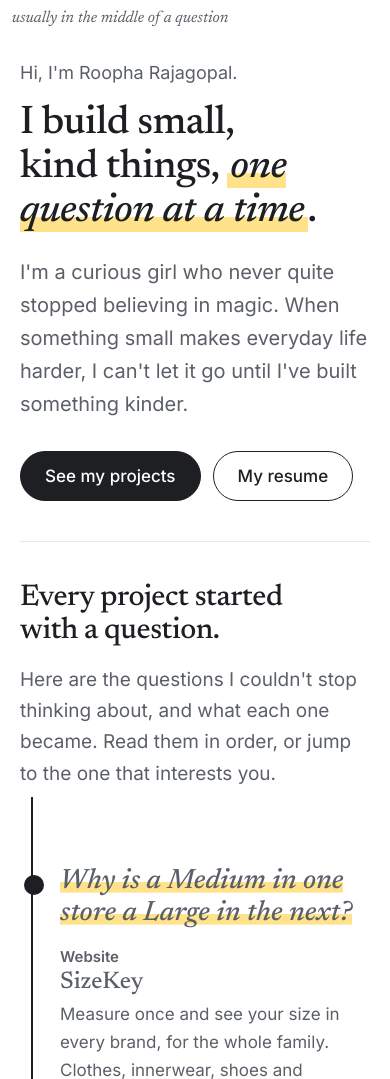
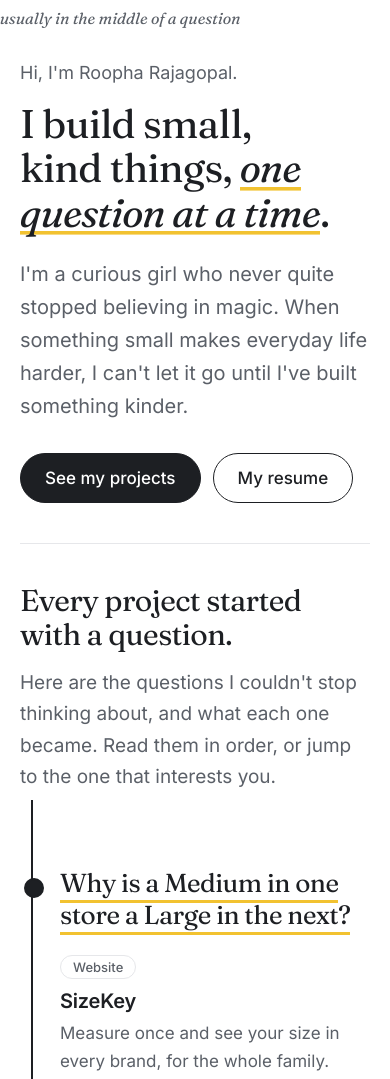
Before and after one commit to rroopha-25/RoophaRajagopal, a plain HTML site: page index.html in a window 390 px wide. Shown: the part 341-1420 px from the top of the page. Drawn offline with Linux system fonts and the light colour scheme.

Commit message:
Softer type and a thin underline that reads well in dark mode
Co-Authored-By: Claude Opus 5.5 <noreply@anthropic.com>
Claude-Session: https://claude.ai/code/session_01DTrxamfSftUGQ21NDzb2gi

```diff
--- a/index.html
+++ b/index.html
@@ -6,15 +6,15 @@
 <title>Roopha Rajagopal</title>
 <link rel="preconnect" href="https://fonts.googleapis.com">
 <link rel="preconnect" href="https://fonts.gstatic.com" crossorigin>
-<link href="https://fonts.googleapis.com/css2?family=Newsreader:ital,opsz,wght@0,6..72,500;1,6..72,400;1,6..72,500&family=Inter:wght@400;500;600&display=swap" rel="stylesheet">
+<link href="https://fonts.googleapis.com/css2?family=Fraunces:ital,opsz,wght@0,9..144,400;0,9..144,500;1,9..144,400&family=Inter:wght@400;500;600&display=swap" rel="stylesheet">
 <style>
 /* VOICE  calm, minimal, readable by anyone from a teenager to a grandparent
    IDEA   a thread of questions: every project begins with the question that started it, joined by one quiet line down the page
    PICTURE the thread itself, filling as you read, with a soft yellow marker sweeping under each question
    COLOUR white, ink #1d1f23, grey #5b6068, one gentle highlighter yellow #ffe28a
-   TYPE   Newsreader italic for questions and headings + Inter for everything else, 18px body
+   TYPE   Fraunces (soft, upright) for questions and headings + Inter for everything else, 18px body
    LAYOUT laptop: thread at left, question and answer beside it, picture at right; phone: one calm column */
-:root{color-scheme:light dark;--bg:light-dark(#ffffff,#141518);--ink:light-dark(#1d1f23,#ecedef);--soft:light-dark(#5b6068,#a3a8b0);--line:light-dark(#e6e7ea,#2a2c31);--hi:light-dark(#ffe28a,#6b5a1c);--tint:light-dark(#f6f6f4,#1b1c20)}
+:root{color-scheme:light dark;--bg:light-dark(#ffffff,#141518);--ink:light-dark(#1d1f23,#ecedef);--soft:light-dark(#5b6068,#a3a8b0);--line:light-dark(#e6e7ea,#2a2c31);--hi:light-dark(#f2c230,#f2c230);--tint:light-dark(#f6f6f4,#1b1c20)}
 :root[data-theme=light]{color-scheme:light}
 :root[data-theme=dark]{color-scheme:dark}
 *{box-sizing:border-box;min-width:0}
@@ -22,18 +22,18 @@ html{scroll-behavior:smooth;scroll-padding-top:84px}
 body{margin:0;background:var(--bg);color:var(--ink);font:18px/1.65 "Inter",system-ui,sans-serif;overflow-x:clip;-webkit-font-smoothing:antialiased}
 img{display:block;max-width:100%;height:auto}
 a{color:inherit}
-h1,h2,h3{font-family:"Newsreader",Georgia,serif;font-weight:500;line-height:1.1;letter-spacing:-.015em;margin:0;text-wrap:balance}
+h1,h2,h3{font-family:"Fraunces",Georgia,serif;font-weight:400;line-height:1.12;letter-spacing:-.02em;font-variation-settings:"SOFT" 50;margin:0;text-wrap:balance}
 .wrap{max-width:1120px;margin:0 auto;padding:0 max(5vw,20px)}
 header{position:sticky;top:0;z-index:20;background:color-mix(in srgb,var(--bg) 92%,transparent);backdrop-filter:blur(8px);border-bottom:1px solid var(--line)}
 header .wrap{display:flex;align-items:center;justify-content:space-between;gap:12px;min-height:68px;flex-wrap:wrap}
-header b{font:500 22px "Newsreader",serif}
+header b{font:500 22px "Fraunces",Georgia,serif;letter-spacing:-.01em}
 header nav{display:flex;gap:4px 22px;flex-wrap:wrap}
 header nav a{text-decoration:none;font-size:16px;color:var(--soft);padding:10px 0}
 header nav a:hover,header nav a:focus-visible{color:var(--ink);text-decoration:underline;text-underline-offset:5px}
 .hero{display:grid;grid-template-columns:minmax(0,1.3fr) minmax(0,.7fr);gap:40px 64px;align-items:center;padding:clamp(48px,8vw,104px) 0 clamp(40px,6vw,72px)}
 .hero .hi{font-size:18px;color:var(--soft);margin:0 0 14px}
 .hero h1{font-size:clamp(40px,5.4vw,64px)}
-.hero h1 em{font-style:italic;background:linear-gradient(transparent 62%,var(--hi) 62%);padding:0 .08em}
+.hero h1 em{font-style:italic;background:linear-gradient(var(--hi),var(--hi)) no-repeat 0 92%/100% .09em;padding-bottom:.04em}
 .hero p.lead{font-size:20px;color:var(--soft);max-width:34em;margin:22px 0 0}
 .btns{display:flex;flex-wrap:wrap;gap:12px;margin-top:30px}
 .btn{display:inline-flex;align-items:center;min-height:50px;padding:0 24px;border-radius:999px;border:1.5px solid var(--ink);text-decoration:none;font-weight:500;font-size:17px}
@@ -41,7 +41,7 @@ header nav a:hover,header nav a:focus-visible{color:var(--ink);text-decoration:u
 .btn:hover,.btn:focus-visible{background:var(--hi);color:#1d1f23;border-color:var(--hi);outline:none}
 .photo{margin:0}
 .photo img{width:100%;aspect-ratio:4/5;object-fit:cover;border-radius:22px}
-.photo figcaption{font:italic 17px "Newsreader",serif;color:var(--soft);margin-top:10px;text-align:center}
+.photo figcaption{font:italic 17px "Fraunces",Georgia,serif;color:var(--soft);margin-top:10px;text-align:center}
 .intro{border-top:1px solid var(--line);padding:clamp(40px,6vw,72px) 0 8px;display:grid;grid-template-columns:minmax(0,1fr) minmax(0,1.3fr);gap:16px 64px}
 .intro h2{font-size:clamp(30px,3.4vw,40px)}
 .intro p{margin:0;color:var(--soft);font-size:19px}
@@ -51,11 +51,11 @@ header nav a:hover,header nav a:focus-visible{color:var(--ink);text-decoration:u
 .qa{position:relative;display:grid;grid-template-columns:minmax(0,1fr) minmax(0,.85fr);gap:28px 56px;align-items:center;padding:36px 0 52px 56px}
 .qa::before{content:"";position:absolute;left:4px;top:46px;width:16px;height:16px;border-radius:50%;background:var(--bg);border:2px solid var(--ink);transition:background .3s}
 .qa.seen::before{background:var(--ink)}
-.qa .ask{font:italic 500 clamp(28px,3.2vw,40px)/1.15 "Newsreader",serif;margin:0 0 18px}
-.qa .ask span{background:linear-gradient(var(--hi),var(--hi)) no-repeat 0 88%/0% 38%;transition:background-size 1s ease}
-.qa.seen .ask span{background-size:100% 38%}
-.qa h3{font:600 15px "Inter",sans-serif;letter-spacing:0;color:var(--soft);margin:0 0 4px}
-.qa .name{font:500 24px "Newsreader",serif;margin:0 0 6px}
+.qa .ask{font:400 clamp(26px,3vw,36px)/1.22 "Fraunces",Georgia,serif;letter-spacing:-.02em;font-variation-settings:"SOFT" 50;color:var(--ink);margin:0 0 20px;text-wrap:balance}
+.qa .ask span{background:linear-gradient(var(--hi),var(--hi)) no-repeat 0 100%/0% 3px;padding-bottom:4px;-webkit-box-decoration-break:clone;box-decoration-break:clone;transition:background-size 1.1s cubic-bezier(.3,.7,.2,1)}
+.qa.seen .ask span{background-size:100% 3px}
+.qa h3{display:inline-block;font:500 13px "Inter",sans-serif;letter-spacing:0;color:var(--soft);border:1px solid var(--line);border-radius:999px;padding:3px 12px;margin:0 0 10px}
+.qa p.name{font:600 20px "Inter",sans-serif;letter-spacing:-.01em;margin:0 0 6px;color:var(--ink)}
 .qa p{margin:0;color:var(--soft);max-width:32em}
 .qa .shot{border-radius:16px;overflow:hidden;border:1px solid var(--line);background:var(--tint)}
 .qa .shot img{width:100%;aspect-ratio:4/3;object-fit:cover;object-position:top}
@@ -69,7 +69,7 @@ header nav a:hover,header nav a:focus-visible{color:var(--ink);text-decoration:u
 .small ul{list-style:none;margin:0;padding:0;display:grid;grid-template-columns:repeat(auto-fit,minmax(min(100%,240px),1fr));gap:12px}
 .small a,.small div{display:block;height:100%;padding:18px 20px;border:1px solid var(--line);border-radius:16px;text-decoration:none}
 .small a:hover,.small a:focus-visible{border-color:var(--ink);outline:none}
-.small b{display:block;font:500 21px "Newsreader",serif}
+.small b{display:block;font:600 18px "Inter",sans-serif;margin-bottom:2px}
 .small span{color:var(--soft);font-size:16px}
 section.band{border-top:1px solid var(--line);padding:clamp(48px,7vw,88px) 0}
 .two{display:grid;grid-template-columns:minmax(0,1fr) minmax(0,1.3fr);gap:24px 64px}
@@ -80,9 +80,9 @@ section.band{border-top:1px solid var(--line);padding:clamp(48px,7vw,88px) 0}
 .letters{list-style:none;margin:0;padding:0}
 .letters a{display:flex;justify-content:space-between;align-items:baseline;gap:16px;padding:20px 0;border-bottom:1px solid var(--line);text-decoration:none}
 .letters li:first-child a{border-top:1px solid var(--line)}
-.letters b{font:italic 500 23px/1.25 "Newsreader",serif}
+.letters b{font:400 22px/1.3 "Fraunces",Georgia,serif;letter-spacing:-.01em}
 .letters span{color:var(--soft);font-size:15px;white-space:nowrap}
-.letters a:hover b,.letters a:focus-visible b{background:linear-gradient(transparent 62%,var(--hi) 62%)}
+.letters a:hover b,.letters a:focus-visible b{background:linear-gradient(var(--hi),var(--hi)) no-repeat 0 100%/100% 2px}
 .contact{text-align:center}
 .contact h2{font-size:clamp(36px,5vw,56px);font-style:italic}
 .contact p{color:var(--soft);font-size:20px;margin:14px 0 0}
@@ -95,7 +95,7 @@ body{font-size:17px}
 .hero{grid-template-columns:minmax(0,1fr);gap:28px}
 .photo{order:-1;width:200px;max-width:100%}
 .photo img{aspect-ratio:1;border-radius:50%}
-.photo figcaption{text-align:center;font-size:16px;line-height:1.35;margin-top:10px;width:240px;margin-left:-20px;text-wrap:balance}
+.photo figcaption{text-align:center;font-size:16px;line-height:1.35;margin-top:10px;width:280px;margin-left:-40px;white-space:nowrap}
 header .wrap{min-height:0;padding-top:14px;padding-bottom:6px;gap:2px 16px}
 header b{font-size:22px;line-height:1.25;width:100%}
 header nav a{padding:8px 0}
```
Also changed, not shown: privacy.html (+3 -3 lines).
